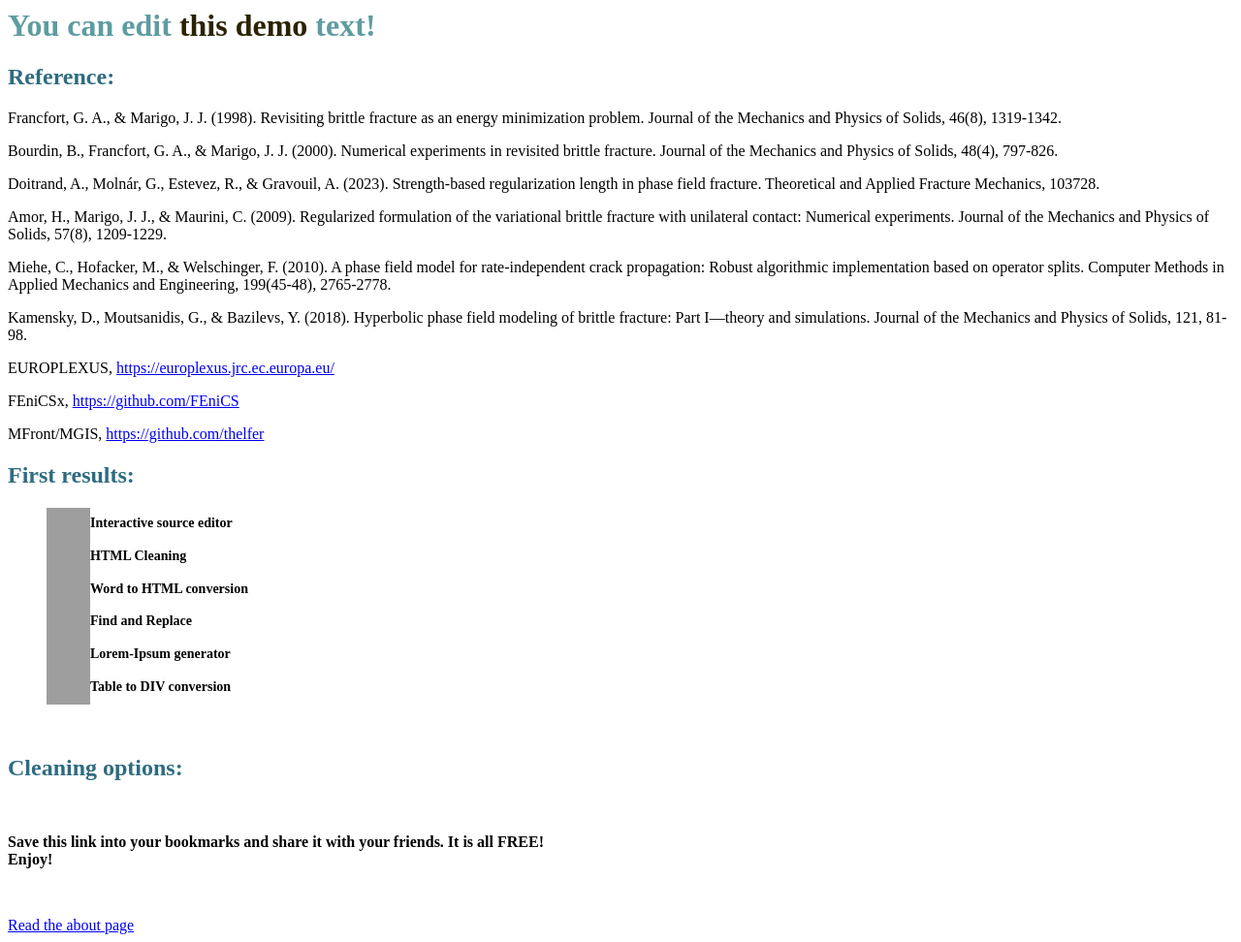
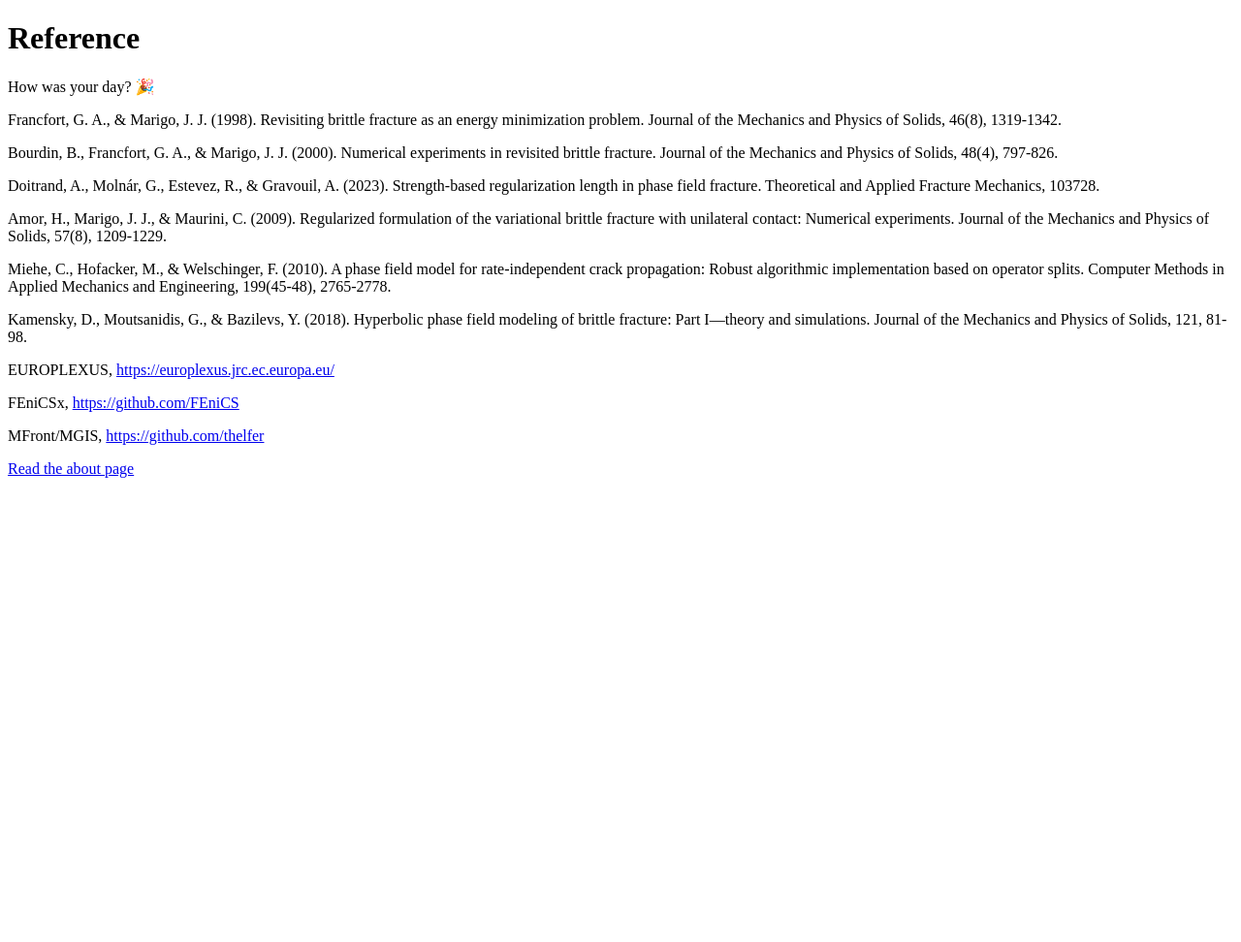
Before and after one commit to lmersel/Mecamat-Aussois-2023, a plain HTML site: page index.html in a window 1280 px wide. Shown: the whole page at 97% size. After the commit the page ends 800 px from the top, so only its background shows below. Drawn offline with Linux system fonts and the light colour scheme; grey boxes are pictures that could not be loaded.

Commit message:
fixed the main page

```diff
--- a/index.html
+++ b/index.html
@@ -1,6 +1,11 @@
-     <!-- #######  HEY, I AM THE SOURCE EDITOR! #########-->
-     <h1 style="color: #5e9ca0;">You can edit <span style="color: #2b2301;">this demo</span> text!</h1>
-      <h2 style="color: #2e6c80;">Reference:</h2>
+<!DOCTYPE html>
+<html>
+   <head>
+      <title>Thesis project</title>
+   </head>
+   <body>
+      <h1>Reference</h1>
+      <p>How was your day? 🎉</p>
       <p>Francfort, G. A., &amp; Marigo, J. J. (1998). Revisiting brittle fracture as an energy minimization problem. Journal of the Mechanics and Physics of Solids, 46(8), 1319-1342.&nbsp;</p>
       <p>Bourdin, B., Francfort, G. A., &amp; Marigo, J. J. (2000). Numerical experiments in revisited brittle fracture. Journal of the Mechanics and Physics of Solids, 48(4), 797-826.</p>
       <p>Doitrand, A., Moln&aacute;r, G., Estevez, R., &amp; Gravouil, A. (2023). Strength-based regularization length in phase field fracture. Theoretical and Applied Fracture Mechanics, 103728.</p>
@@ -10,18 +15,6 @@
       <p>EUROPLEXUS, <a href="https://europlexus.jrc.ec.europa.eu/">https://europlexus.jrc.ec.europa.eu/</a></p>
       <p>FEniCSx, <a href="https://github.com/FEniCS">https://github.com/FEniCS</a></p>
       <p>MFront/MGIS, <a href="https://github.com/thelfer">https://github.com/thelfer</a></p>
-      <h2 style="color: #2e6c80;">First results:</h2>
-      <ol style="list-style: none; font-size: 14px; line-height: 32px; font-weight: bold;">
-      <li style="clear: both;"><img style="float: left;" src="https://html-online.com/img/01-interactive-connection.png" alt="interactive connection" width="45" /> Interactive source editor</li>
-      <li style="clear: both;"><img style="float: left;" src="https://html-online.com/img/02-html-clean.png" alt="html cleaner" width="45" /> HTML Cleaning</li>
-      <li style="clear: both;"><img style="float: left;" src="https://html-online.com/img/03-docs-to-html.png" alt="Word to html" width="45" /> Word to HTML conversion</li>
-      <li style="clear: both;"><img style="float: left;" src="https://html-online.com/img/04-replace.png" alt="replace text" width="45" /> Find and Replace</li>
-      <li style="clear: both;"><img style="float: left;" src="https://html-online.com/img/05-gibberish.png" alt="gibberish" width="45" /> Lorem-Ipsum generator</li>
-      <li style="clear: both;"><img style="float: left;" src="https://html-online.com/img/6-table-div-html.png" alt="html table div" width="45" /> Table to DIV conversion</li>
-      </ol>
-      <p>&nbsp; &nbsp; &nbsp; &nbsp; &nbsp; &nbsp; &nbsp;</p>
-      <h2 style="color: #2e6c80;">Cleaning options:</h2>
-      <p><strong>&nbsp;</strong></p>
-      <p><strong>Save this link into your bookmarks and share it with your friends. It is all FREE! </strong><br /><strong>Enjoy!</strong></p>
-      <p><strong>&nbsp;</strong></p>
       <a href="./about">Read the about page</a>
+   </body>
+</html>
```
